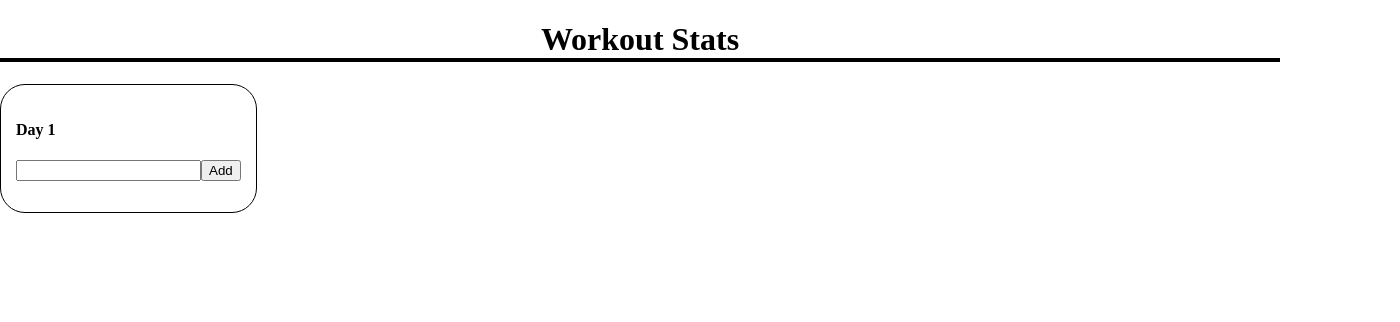
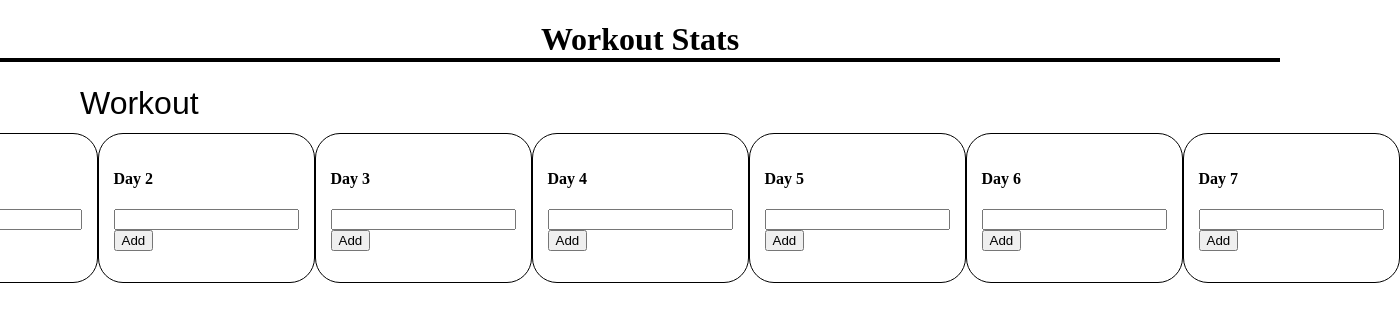
Before and after one commit to EddV99/workout-stats, a React (Vite) app: page / in a window 1280 px wide. Shown: the top 322 px of the page, 1400 px wide, since content can reach past the window. Built offline with nearby package versions, Linux system fonts and the light colour scheme.

Commit message:
week components shows workouts for 7 days

```diff
--- a/src/App.tsx
+++ b/src/App.tsx
@@ -1,12 +1,12 @@
 import './App.css'
-import Day from './components/Day/Day'
 import Header from './components/Header/Header'
+import Week from './components/Week/Week'
 
 function App() {
   return (
     <>
       <Header/>
-      <Day day='1'/>
+      <Week />
     </>
   )
 }
--- /dev/null
+++ b/src/components/Week/Week.module.css
@@ -0,0 +1,18 @@
+#container {
+}
+
+#title {
+  padding-left: 80px;
+  margin-bottom: 10px;
+  border: 0;
+  font-size: 2em;
+  outline: 0;
+  width: fit-content;
+}
+
+#week {
+  display: flex;
+  flex-direction: row;
+  align-items: flex-start;
+  justify-content: center;
+}
--- /dev/null
+++ b/src/components/Week/Week.tsx
@@ -0,0 +1,28 @@
+import Styles from "./Week.module.css";
+import Day from "../Day/Day";
+import { useState } from "react";
+
+function Week() {
+  const [title, setTitle] = useState("Workout");
+
+  return (
+    <div id={Styles.container}>
+      <input
+        id={Styles.title}
+        value={title}
+        onChange={(e) => setTitle(e.target.value)}
+      />
+      <div id={Styles.week}>
+        <Day day="1" />
+        <Day day="2" />
+        <Day day="3" />
+        <Day day="4" />
+        <Day day="5" />
+        <Day day="6" />
+        <Day day="7" />
+      </div>
+    </div>
+  );
+}
+
+export default Week;
```
